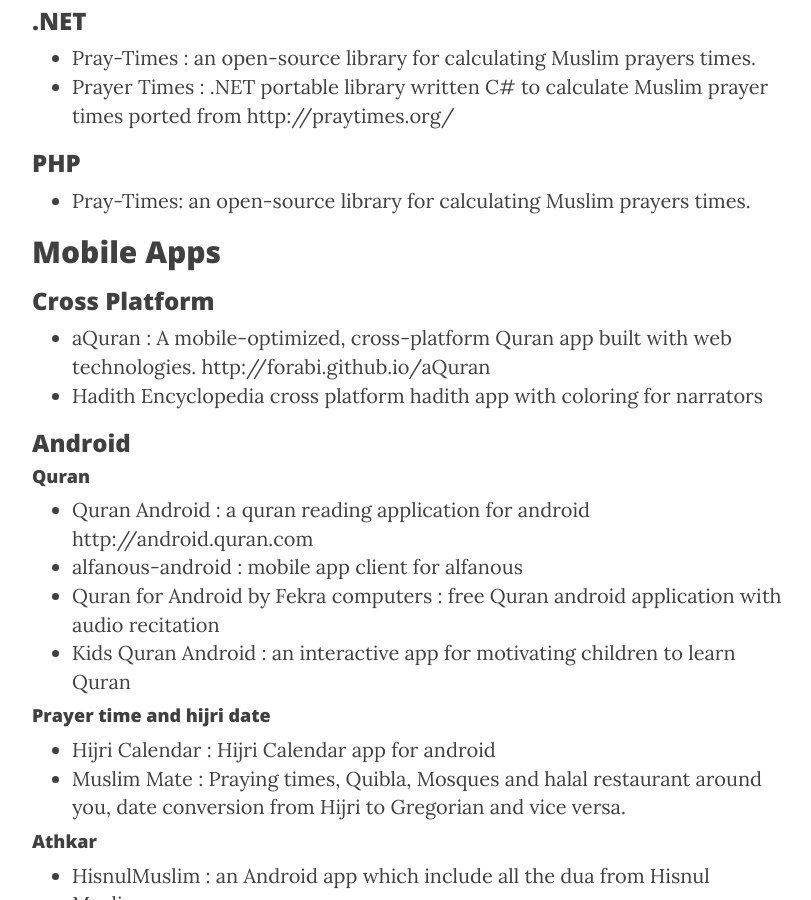
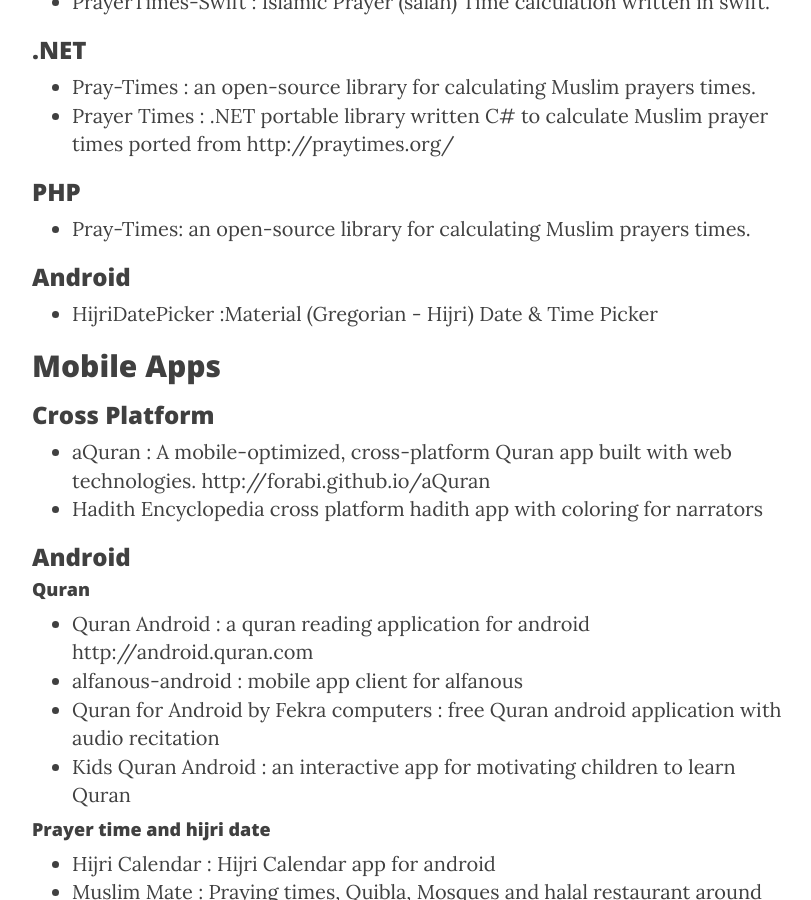
Before and after one commit to fekracomputers/fekracomputers.github.io, a Jekyll site: the page built from _posts/2017-07-03-open-source-islamic-list.md, in a window 1280 px wide and 900 px high, scrolled down 2888 px. Shown: the whole window, without its empty margins (233-1044 px from the left). Built offline with Jekyll 4.4.1, drawn with Linux system fonts in a browser that asks for light colours; nearby versions of some CDN libraries.

Commit message:
adding android hijri date picker

```diff
--- a/_posts/2017-07-03-open-source-islamic-list.md
+++ b/_posts/2017-07-03-open-source-islamic-list.md
@@ -56,6 +56,9 @@
 
 ### PHP
 - [Pray-Times](https://github.com/abodehq/Pray-Times/tree/master/Code/v2/php): an open-source library for calculating Muslim prayers times.
+
+### Android
+- [HijriDatePicker](https://github.com/alhazmy13/HijriDatePicker) :Material (Gregorian - Hijri) Date & Time Picker
 
 ## Mobile Apps
 
```
Also changed, not shown: _posts/2017-07-06-android-projects-contribution-guide.md (+1 -0 lines).
